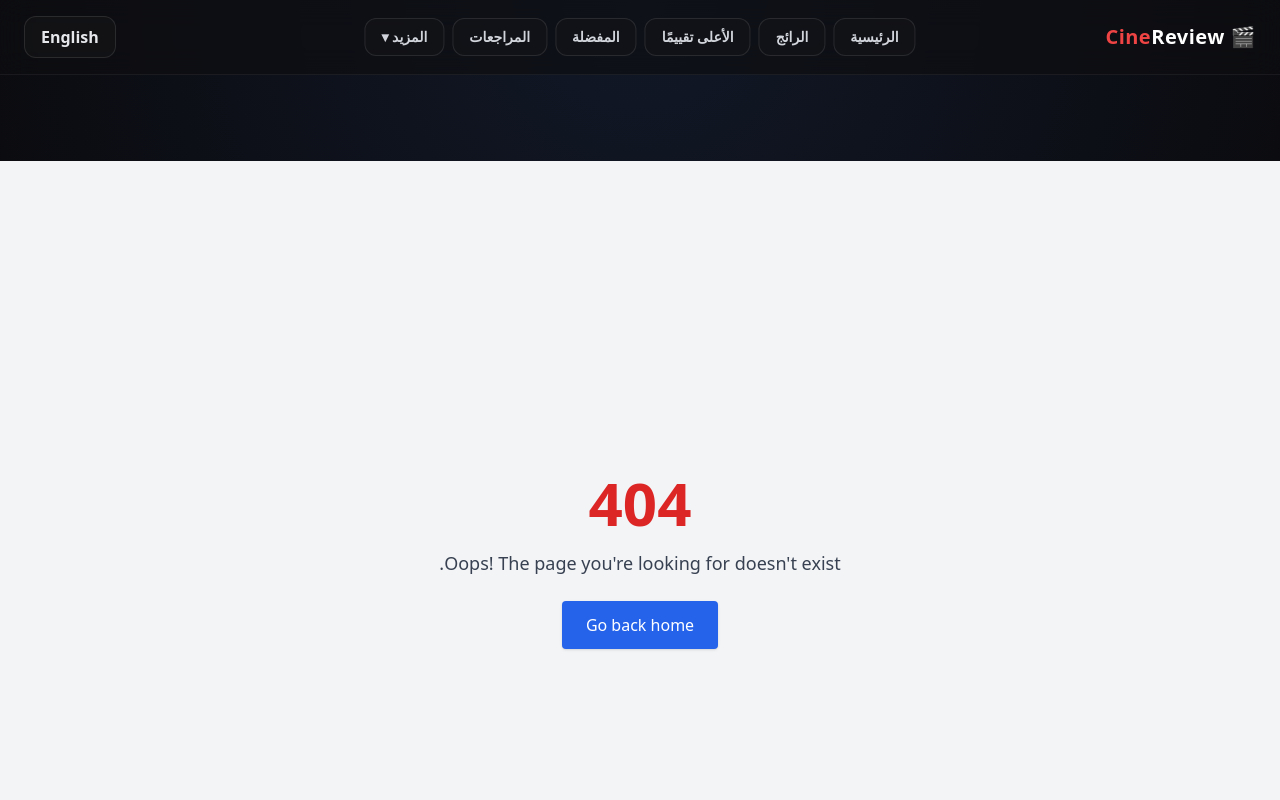
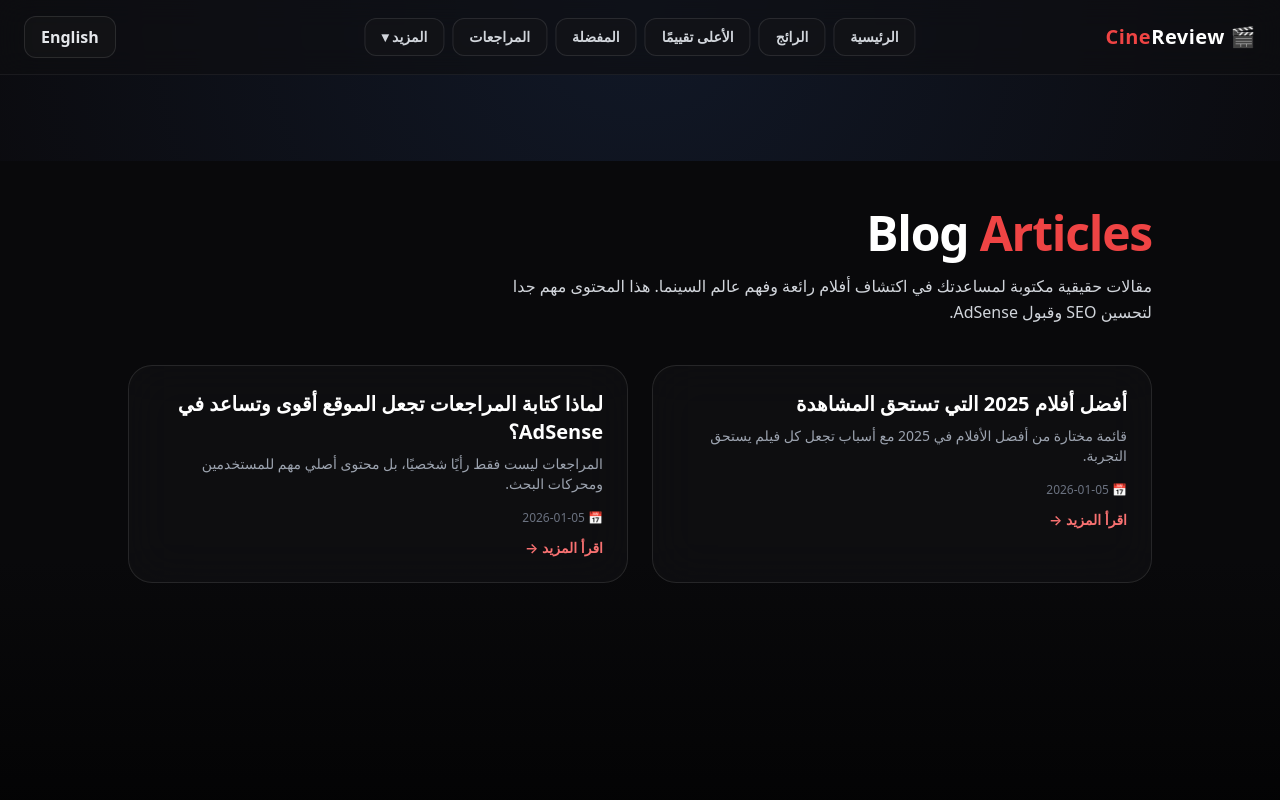
Before and after one commit to amaachouomar-cell/cine-review, a React (Vite) app in the folder Movie-App-main/: page /blog in a window 1280 px wide. Shown: the top 800 px of the page. Built offline with nearby package versions, Linux system fonts and the light colour scheme.

Commit message:
Add Blog system for AdSense content

```diff
--- a/Movie-App-main/src/App.jsx
+++ b/Movie-App-main/src/App.jsx
@@ -10,6 +10,8 @@ import Favorites from "./pages/Favorites";
 import Trending from "./pages/Trending";
 import TopRated from "./pages/TopRated";
 import Reviews from "./pages/Reviews";
+import Blog from "./pages/blog/Blog";
+import BlogPost from "./pages/blog/BlogPost";
 
 import About from "./pages/About";
 import Contact from "./pages/Contact";
@@ -38,6 +40,8 @@ function AnimatedRoutes() {
           <Route path="/top-rated" element={<TopRated />} />
           <Route path="/favorites" element={<Favorites />} />
           <Route path="/reviews" element={<Reviews />} />
+<Route path="/blog" element={<Blog />} />
+<Route path="/blog/:slug" element={<BlogPost />} />
 
           {/* ✅ Legal Pages */}
           <Route path="/about" element={<About />} />
--- a/Movie-App-main/src/components/Footer.jsx
+++ b/Movie-App-main/src/components/Footer.jsx
@@ -41,6 +41,7 @@ export default function Footer() {
   <FooterLink to="/contact" label={t?.contact || "Contact"} />
   <FooterLink to="/privacy-policy" label={t?.privacy || "Privacy Policy"} />
   <FooterLink to="/terms" label={t?.terms || "Terms"} />
+<FooterLink to="/blog" label="Blog" />
 
 </div>
 
--- /dev/null
+++ b/Movie-App-main/src/data/articles.js
@@ -0,0 +1,48 @@
+const articles = [
+  {
+    slug: "best-movies-2025",
+    title: "أفضل أفلام 2025 التي تستحق المشاهدة",
+    description:
+      "قائمة مختارة من أفضل الأفلام في 2025 مع أسباب تجعل كل فيلم يستحق التجربة.",
+    date: "2026-01-05",
+    content: `
+<h2>مقدمة</h2>
+<p>في سنة 2025 كانت هناك أفلام قوية جدا… وهذه لائحة مختارة تساعدك تختار بسهولة.</p>
+
+<h2>1) Avatar: Fire and Ash</h2>
+<p>فيلم ضخم بصريا وقصة تستمر في عالم Pandora… يقدم تجربة ممتعة لمحبي الخيال العلمي.</p>
+
+<h2>2) Zootopia 2</h2>
+<p>فيلم عائلي ممتع فيه قصة جديدة وشخصيات محبوبة برسائل جميلة.</p>
+
+<h2>3) Five Nights at Freddy's 2</h2>
+<p>رعب وتشويق… مناسب لمحبي السلاسل والجو المظلم.</p>
+
+<h2>الخلاصة</h2>
+<p>هذه الأفلام من الأفضل في 2025… جرب وشوف شنو يعجبك أكثر.</p>
+`,
+  },
+
+  {
+    slug: "why-write-reviews",
+    title: "لماذا كتابة المراجعات تجعل الموقع أقوى وتساعد في AdSense؟",
+    description:
+      "المراجعات ليست فقط رأيًا شخصيًا، بل محتوى أصلي مهم للمستخدمين ومحركات البحث.",
+    date: "2026-01-05",
+    content: `
+<h2>مقدمة</h2>
+<p>Google AdSense كيبحث على مواقع فيها محتوى أصلي وذو قيمة… وكتابة Reviews هي أقوى طريقة.</p>
+
+<h2>1) محتوى أصلي</h2>
+<p>المحتوى القادم من API (مثل TMDB) لا يعتبر محتوى أصلي 100%… لذلك يجب إضافة مقالات.</p>
+
+<h2>2) تحسين SEO</h2>
+<p>المقالات تساعد أن الموقع يبان في Google ويجيب زيارات طبيعية.</p>
+
+<h2>الخلاصة</h2>
+<p>إذا بغيت القبول بسرعة… خصك مقالات + مراجعات + صفحات قانونية كاملة.</p>
+`,
+  },
+];
+
+export default articles;
--- /dev/null
+++ b/Movie-App-main/src/pages/blog/Blog.jsx
@@ -0,0 +1,42 @@
+import { Link } from "react-router-dom";
+import articles from "../../data/articles";
+import { motion } from "framer-motion";
+
+export default function Blog() {
+  return (
+    <motion.div
+      initial={{ opacity: 0, y: 12 }}
+      animate={{ opacity: 1, y: 0 }}
+      transition={{ duration: 0.35 }}
+      className="min-h-screen px-4 pb-16 bg-gradient-to-b from-zinc-950 via-zinc-950 to-black text-white"
+    >
+      <div className="max-w-5xl mx-auto pt-12">
+        <h1 className="text-3xl md:text-5xl font-extrabold tracking-tight">
+          Blog <span className="text-red-500">Articles</span>
+        </h1>
+
+        <p className="text-gray-300 mt-4 max-w-2xl leading-relaxed">
+          مقالات حقيقية مكتوبة لمساعدتك في اكتشاف أفلام رائعة وفهم عالم السينما.
+          هذا المحتوى مهم جدا لتحسين SEO وقبول AdSense.
+        </p>
+
+        <div className="mt-10 grid grid-cols-1 md:grid-cols-2 gap-6">
+          {articles.map((a) => (
+            <Link
+              key={a.slug}
+              to={`/blog/${a.slug}`}
+              className="bg-zinc-900/40 border border-white/10 rounded-3xl p-6 hover:border-red-500/50 transition backdrop-blur-xl"
+            >
+              <h2 className="text-xl font-bold">{a.title}</h2>
+              <p className="text-gray-400 mt-2 text-sm">{a.description}</p>
+              <p className="text-gray-500 mt-4 text-xs">📅 {a.date}</p>
+              <p className="text-red-400 mt-3 text-sm font-semibold">
+                اقرأ المزيد →
+              </p>
+            </Link>
+          ))}
+        </div>
+      </div>
+    </motion.div>
+  );
+}
--- /dev/null
+++ b/Movie-App-main/src/pages/blog/BlogPost.jsx
@@ -0,0 +1,47 @@
+import { useParams, Link } from "react-router-dom";
+import articles from "../../data/articles";
+import { motion } from "framer-motion";
+
+export default function BlogPost() {
+  const { slug } = useParams();
+  const article = articles.find((a) => a.slug === slug);
+
+  if (!article) {
+    return (
+      <div className="min-h-screen flex items-center justify-center text-white bg-black px-4">
+        <div className="text-center">
+          <h1 className="text-3xl font-bold">Article not found</h1>
+          <Link to="/blog" className="text-red-400 underline mt-4 inline-block">
+            Back to Blog
+          </Link>
+        </div>
+      </div>
+    );
+  }
+
+  return (
+    <motion.div
+      initial={{ opacity: 0, y: 12 }}
+      animate={{ opacity: 1, y: 0 }}
+      transition={{ duration: 0.35 }}
+      className="min-h-screen px-4 pb-16 bg-gradient-to-b from-zinc-950 via-zinc-950 to-black text-white"
+    >
+      <div className="max-w-4xl mx-auto pt-12">
+        <Link to="/blog" className="text-red-400 underline text-sm">
+          ← Back to Blog
+        </Link>
+
+        <h1 className="text-3xl md:text-5xl font-extrabold tracking-tight mt-4">
+          {article.title}
+        </h1>
+
+        <p className="text-gray-500 text-sm mt-3">📅 {article.date}</p>
+
+        <div
+          className="mt-10 prose prose-invert max-w-none prose-p:text-gray-300 prose-li:text-gray-300"
+          dangerouslySetInnerHTML={{ __html: article.content }}
+        />
+      </div>
+    </motion.div>
+  );
+}
```
